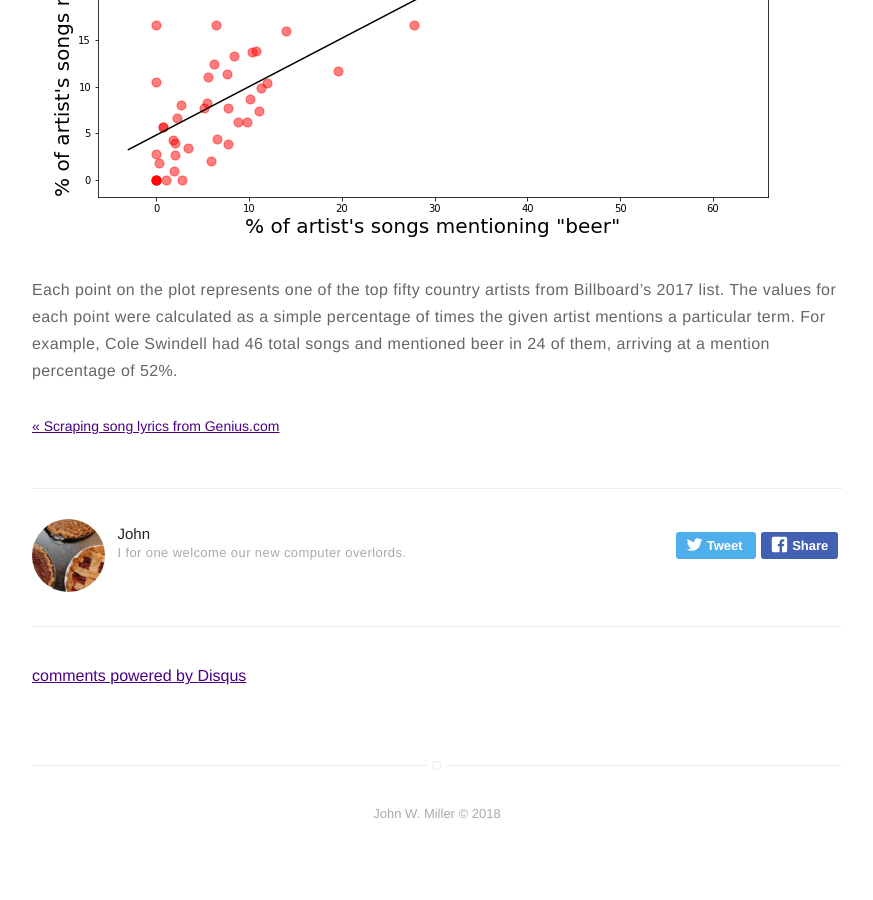
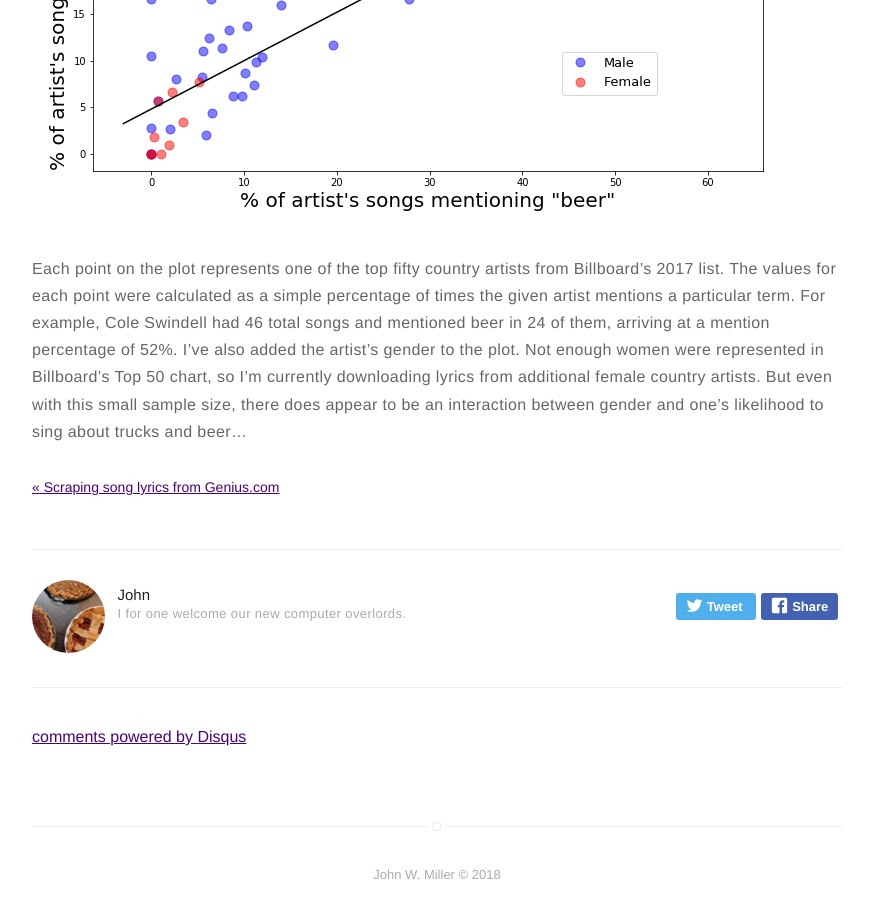
Before and after one commit to johnwmillr/johnwmillr.github.io, a Jekyll site: the page built from _posts/2018-02-07-trucks-and-beer.markdown, in a window 1280 px wide and 900 px high, scrolled down 1085 px. Shown: the whole window, without its empty margins (203-1076 px from the left). Built offline with Jekyll 4.4.1, drawn with Linux system fonts in a browser that asks for light colours; comment, search, counter and statistics services are not loaded; before the commit the page ends 1946 px from its top, so only the background shows below that.

Commit message:
Add gender to beer and truck plot

```diff
--- a/_posts/2018-02-07-trucks-and-beer.markdown
+++ b/_posts/2018-02-07-trucks-and-beer.markdown
@@ -26,7 +26,6 @@ Should be a fun project!
 ---
 ### Visualizations
 Here's a preliminary plot to get the ball rolling...
+![beer_and_trucks]({{site.url}}/assets/images/FreqPlot_beer_and_truck.png)
 
-![beer_and_trucks]({{site.url}}/assets/images/beer_and_trucks.png)
-
-Each point on the plot represents one of the top fifty country artists from Billboard's 2017 list. The values for each point were calculated as a simple percentage of times the given artist mentions a particular term. For example, Cole Swindell  had 46 total songs and mentioned beer in 24 of them, arriving at a mention percentage of 52%.
+Each point on the plot represents one of the top fifty country artists from Billboard's 2017 list. The values for each point were calculated as a simple percentage of times the given artist mentions a particular term. For example, Cole Swindell had 46 total songs and mentioned beer in 24 of them, arriving at a mention percentage of 52%. I've also added the artist's gender to the plot. Not enough women were represented in Billboard's Top 50 chart, so I'm currently downloading lyrics from additional female country artists. But even with this small sample size, there does appear to be an interaction between gender and one's likelihood to sing about trucks and beer...
```
Also changed, not shown: assets/images/FreqPlot_beer_and_truck.png (added), assets/images/beer_and_trucks.png (deleted).
